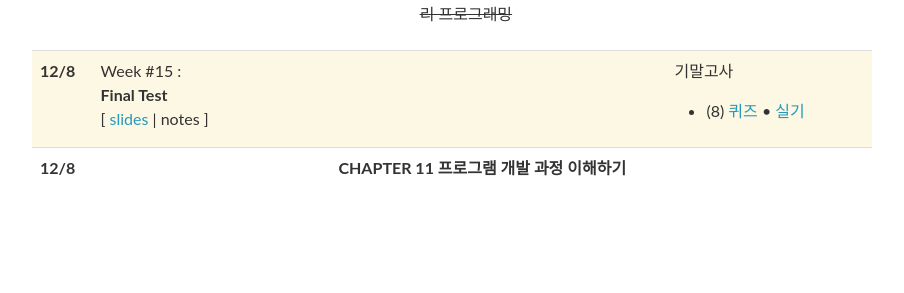
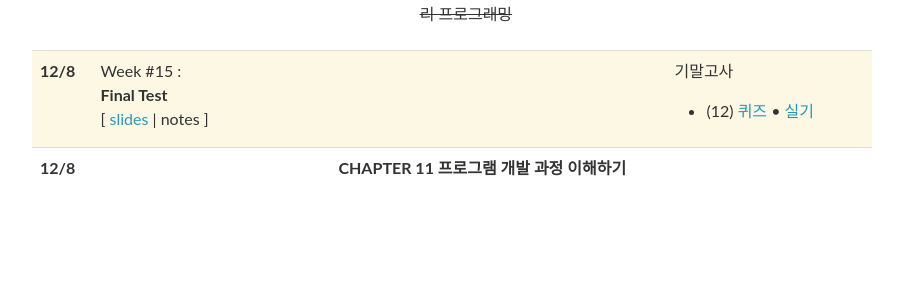
Before and after one commit to 2023-aaronkr/jnue-iss, a Jekyll site: the page built from _pages/lectures.md, in a window 1280 px wide and 900 px high, scrolled down 1577 px. Shown: the part 392-685 px from the top of the window, without its empty margins (188-1092 px from the left). Built offline with Jekyll 4.4.1, drawn with Linux system fonts in a browser that asks for light colours; nearby versions of some CDN libraries; comment, search, counter and statistics services are not loaded.

Commit message:
Update lectures.yml

```diff
--- a/_data/lectures.yml
+++ b/_data/lectures.yml
@@ -175,8 +175,8 @@
     <ul>
       <li style="display: none;">(7) <a href="https://forms.gle/WCZdZGV1ERv5jyv89">퀴즈</a> &bull; <a href="https://docs.google.com/presentation/d/15mUw60Io1DKCjj1zyphSI9B7pY3jkCO5V6CXoFxn7Ho/edit?usp=sharing">실기</a></li>
       <li style="display: none;">(2) <a href="https://forms.gle/LTLKgwwDfUwkqJRcA">퀴즈</a> &bull; <a href="https://docs.google.com/presentation/d/15mUw60Io1DKCjj1zyphSI9B7pY3jkCO5V6CXoFxn7Ho/edit?usp=sharing">실기</a></li>
-      <li>(8) <a href="https://forms.gle/xFRDiFukypKA355T8">퀴즈</a> &bull; <a href="https://docs.google.com/presentation/d/15mUw60Io1DKCjj1zyphSI9B7pY3jkCO5V6CXoFxn7Ho/edit?usp=sharing">실기</a></li>
-      <li style="display: none;">(12) <a href="https://forms.gle/aChMwkvwSGHbqe6YA">퀴즈</a> &bull; <a href="https://docs.google.com/presentation/d/15mUw60Io1DKCjj1zyphSI9B7pY3jkCO5V6CXoFxn7Ho/edit?usp=sharing">실기</a></li>
+      <li style="display: none;">(8) <a href="https://forms.gle/xFRDiFukypKA355T8">퀴즈</a> &bull; <a href="https://docs.google.com/presentation/d/15mUw60Io1DKCjj1zyphSI9B7pY3jkCO5V6CXoFxn7Ho/edit?usp=sharing">실기</a></li>
+      <li>(12) <a href="https://forms.gle/aChMwkvwSGHbqe6YA">퀴즈</a> &bull; <a href="https://docs.google.com/presentation/d/15mUw60Io1DKCjj1zyphSI9B7pY3jkCO5V6CXoFxn7Ho/edit?usp=sharing">실기</a></li>
       <li style="display: none;"><a href="https://forms.gle/mFGTWUcrvAjLEjyf8">기말고사 파일 업로드</a></li>
     </ul>
 
```
